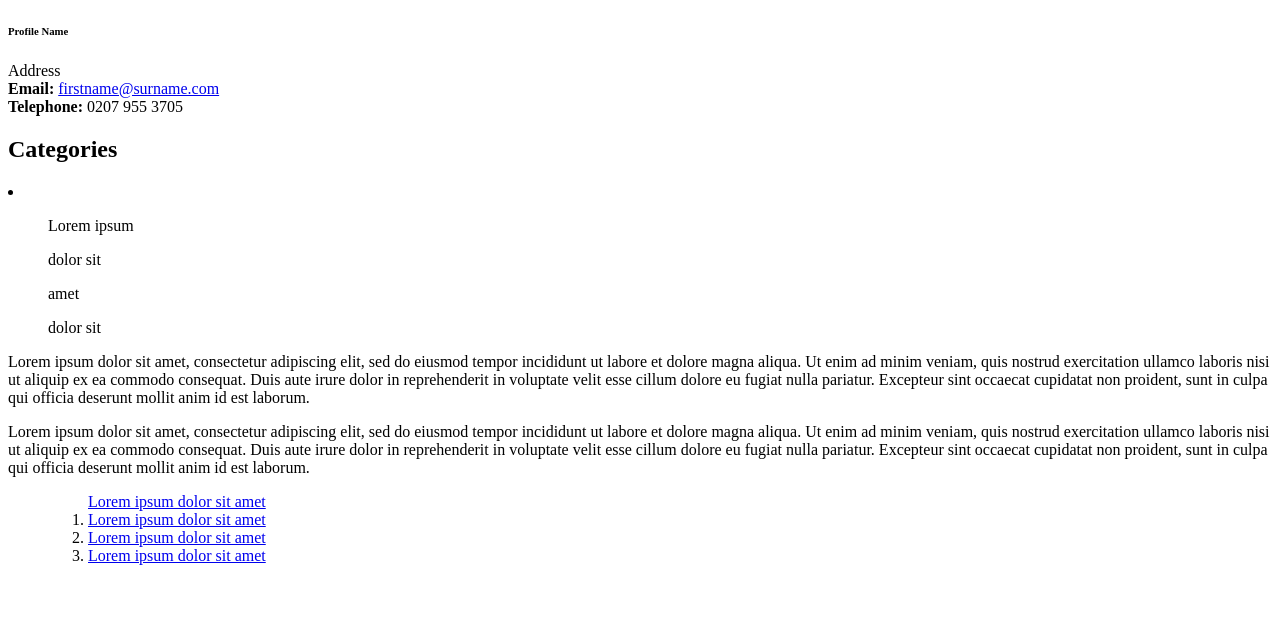
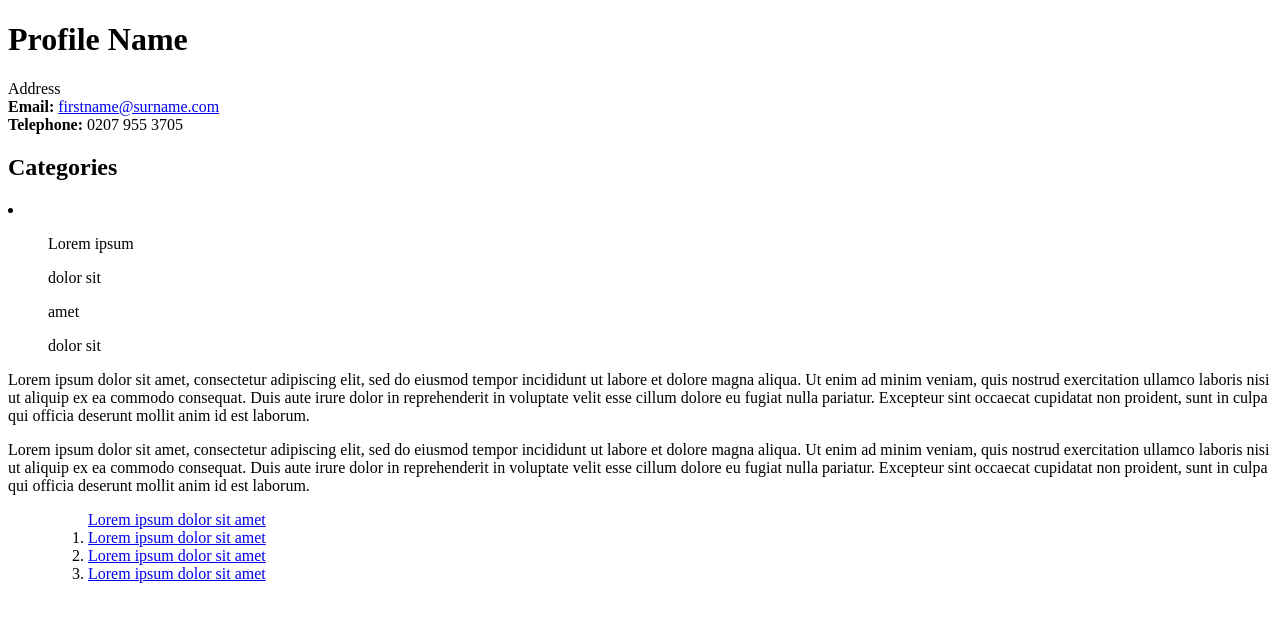
Before and after one commit to olagman-harris/html-debug, a plain HTML site: page index.html in a window 1280 px wide. Drawn offline with Linux system fonts and the light colour scheme.

Commit message:
change header size to 'Profile Name' 6 to 1

```diff
--- a/index.html
+++ b/index.html
@@ -7,7 +7,7 @@
 
 <body>
   <div class='profile'>
-    <h6>Profile Name</h6>
+    <h1>Profile Name</h1>
     <div class='address'>Address</div>
 
     <div class='contact'>
```
